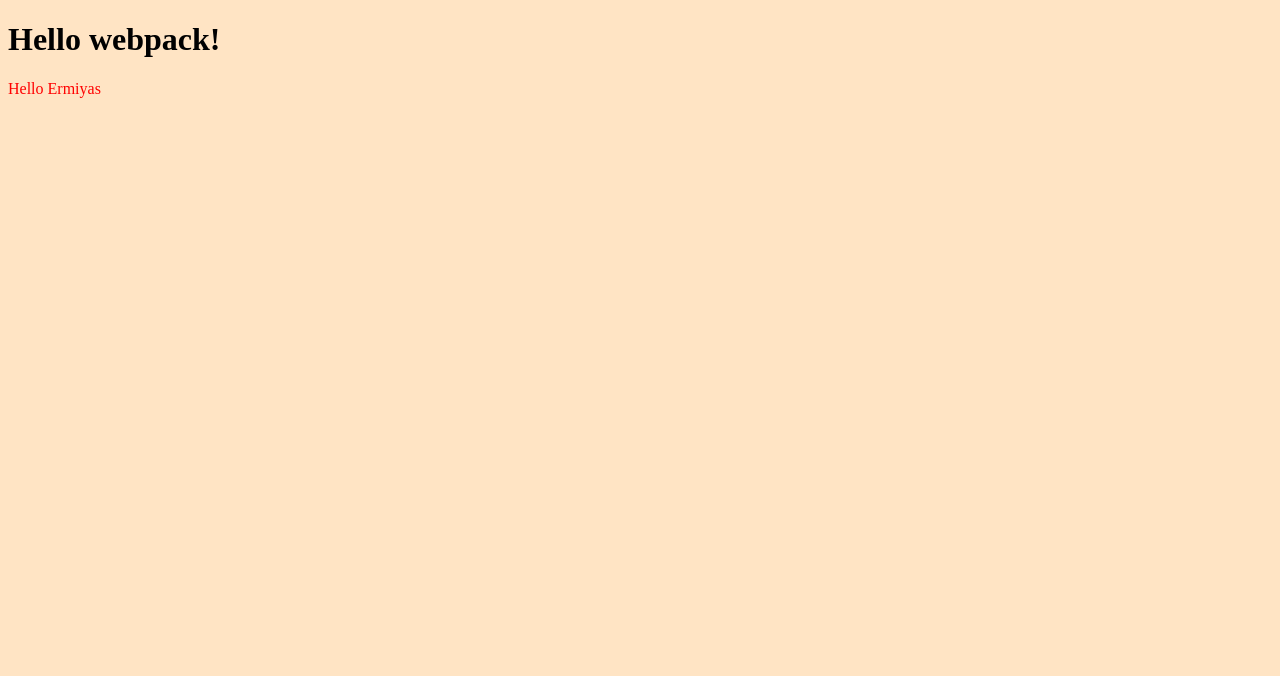
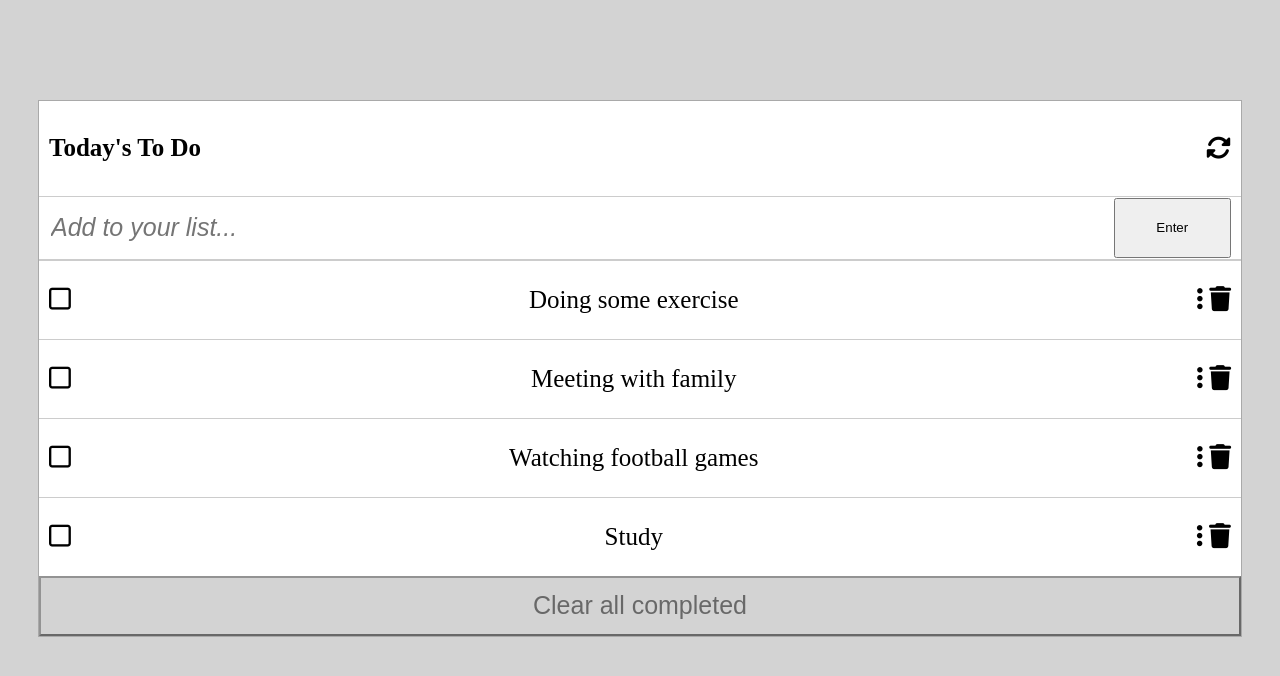
Before and after one commit to The-Normal-One1/To-Do-List, a website built with webpack: page src/index.html in a window 1280 px wide. Built offline with nearby package versions, Linux system fonts and the light colour scheme.

Commit message:
Modify the src folder for the project

```diff
--- a/src/index.html
+++ b/src/index.html
@@ -1,11 +1,45 @@
 <!DOCTYPE html>
 <html lang="en">
-<head>
-    <meta charset="UTF-8">
-    <meta name="viewport" content="width=device-width, initial-scale=1.0">
+  <head>
+    <meta charset="UTF-8" />
+    <meta name="viewport" content="width=device-width, initial-scale=1.0" />
     <title>Wbpack Exercise</title>
-</head>
-<body>
-    <h1>Hello webpack!</h1>
-</body>
+    <script
+      src="https://kit.fontawesome.com/3ec9f83423.js"
+      crossorigin="anonymous"
+    ></script>
+  </head>
+  <body>
+    <div class="all">
+      <form id="form" class="form">
+        <div class="title">
+          <h4>Today's To Do</h4>
+          <i class="fa-solid fa-rotate"></i>
+        </div>
+        <div class="form-input">
+          <input
+            type="text"
+            id="list-input"
+            placeholder="Add to your list..."
+            required
+          />
+          <button class="btn">Enter</button>
+        </div>
+      </form>
+      <section>
+        <div class="do-list">
+          <!-- <li class="item">
+            <div class="btn-check">
+            <i class="fa-regular fa-square"></i>
+            </div>
+            <p>${task.description}</p>
+            <div class="task-dots">
+              <i class="fa-solid fa-ellipsis-vertical"></i>
+            </div>
+          </li> -->
+        </div>
+        <button class="clear">Clear all completed</button>
+      </section>
+    </div>
+  </body>
 </html>
--- a/src/index.js
+++ b/src/index.js
@@ -1,14 +1,61 @@
 import _ from 'lodash';
+
+// eslint-disable-line
+
 import './style.css';
 
-function component() {
-    const element = document.createElement('div');
+const dolist = [
+    {
+      index: 0,
+      description: 'Doing some exercise',
+      completed: true,
+    },
+    {
+      index: 1,
+      description: 'Meeting with family',
+      completed: true,
+    },
+    {
+      index: 2,
+      description: 'Watching football games',
+      completed: true,
+    },
+    {
+      index: 3,
+      description: 'Study',
+      completed: true,
+    },
+  ];
 
-    // Lodash, now imported by this script
-    element.innerHTML = _.join(['Hello', 'Ermiyas'], ' ');
-    element.classList.add('hello');
+  const taskInput = document.querySelector('.do-list');
 
-    return element;
-}
+  const lists = () => {
+    const list = dolist.map((items) =>
+    `<div class="item">
+        <div class="btn-check">
+        <i class="fa-regular fa-square"></i>
+        </div>
+        <p>${items.description}</p>
+        <div class="task-dots">
+        <i class="fa-solid fa-ellipsis-vertical"></i>
+        <i class="fa-solid fa-trash"></i>
+        </div>
+    </div>`).join('');
 
-document.body.appendChild(component());
+taskInput.insertAdjacentHTML('afterend', list);
+  };
+
+  window.document.addEventListener('DOMContentLoaded', lists);
+
+
+// function component() {
+//     const element = document.createElement('div');
+
+//     // Lodash, now imported by this script
+//     element.innerHTML = _.join(['Hello', 'Ermiyas'], ' ');
+//     element.classList.add('hello');
+
+//     return element;
+// }
+
+// document.body.appendChild(component());
--- a/src/style.css
+++ b/src/style.css
@@ -1,7 +1,62 @@
 body {
-    background-color: bisque;
+  background-color: lightgrey;
+  font-size: 25px;
 }
 
 .hello {
-    color: red;
+  color: red;
 }
+
+.all {
+  display: flex;
+  flex-direction: column;
+  margin: 100px 30px 0;
+  border: 1px solid rgba(0, 0, 0, 0.2);
+  box-shadow: 2px 4x gray;
+}
+
+.title {
+  background: #fff;
+}
+
+.title,
+.form-input {
+  display: flex;
+  justify-content: space-between;
+  align-items: center;
+  background: #fff;
+  border-bottom: 1px solid rgba(0, 0, 0, 0.2);
+  padding: 0 10px;
+}
+
+input {
+  font-style: italic;
+  height: 60px;
+  border: none;
+  width: 90%;
+  font-size: 25px;
+  margin-right: 5px;
+}
+
+.btn {
+  height: 60px;
+  width: 10%;
+}
+
+.item {
+  display: flex;
+  justify-content: space-between;
+  align-items: center;
+  background: #fff;
+  border-top: 1px solid rgba(0, 0, 0, 0.2);
+  padding: 0 10px;
+}
+
+.clear {
+  height: 30px;
+  opacity: 0.5;
+  background-color: transparent;
+  width: 100%;
+  height: 60px;
+  font-size: 25px;
+}
```
